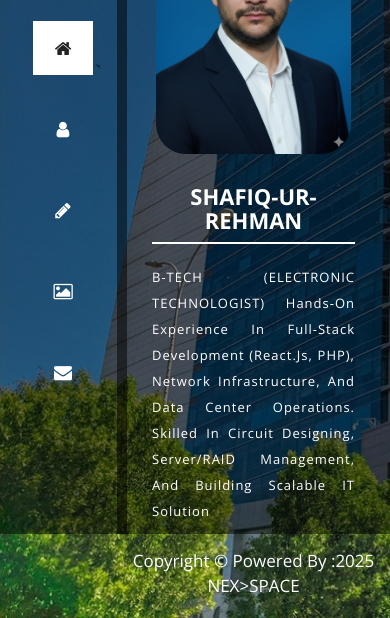
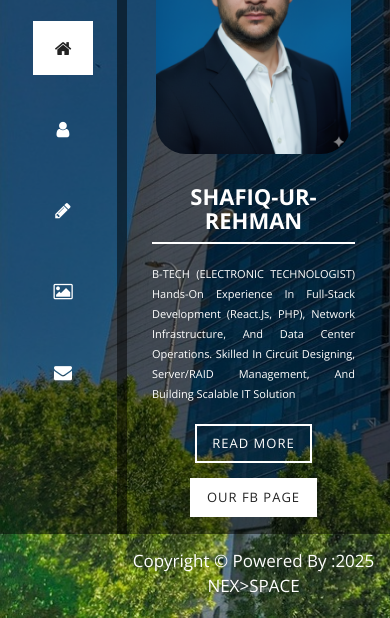
Before and after one commit to iamshafiqrehman/my-project, a plain HTML site: page index.html in a window 390 px wide. Shown: the part 226-844 px from the top of the page. Drawn offline with nearby package versions, Linux system fonts and the light colour scheme.

Commit message:
project added

```diff
--- a/css/templatemo-main.css
+++ b/css/templatemo-main.css
@@ -348,16 +348,71 @@ nav a:hover::before {
 	margin-top: 0px;
 }
 
+/* Media Queries niche add karein is added for mobile responsive tag*/
+
+@media (max-width: 768px) {
+  .first-content p {
+    font-size: 12px;
+    line-height: 22px;
+  }
+}
+@media (max-width: 480px) {
+  .first-content p {
+    font-size: 11px;
+    line-height: 20px;
+  }
+}
+
+@media (max-width: 339px) {
+  .first-content p {
+    font-size: 9px;
+    line-height: 19px;
+  }
+}
+
+
+
+
+
+
+
+
+
+
 .first-content p {
 	color: #fff;
 	font-size: 13px;
 	text-transform: capitalize;
 	font-weight: 300;
-	letter-spacing: 1px;
+	letter-spacing: 0px;
 	line-height: 26px;
 	margin-bottom: 20px;
 	text-align: justify;
 }
+/* Media Queries niche add karein is added for mobile responsive tag*/
+
+@media (max-width: 768px) {
+  .first-content p {
+    font-size: 12px;
+    line-height: 22px;
+  }
+}
+@media (max-width: 480px) {
+  .first-content p {
+    font-size: 11px;
+    line-height: 20px;
+  }
+}
+
+@media (max-width: 339px) {
+  .first-content p {
+    font-size: 9px;
+    line-height: 19px;
+  }
+}
+
+
+
 
 .first-content em {
 	font-style: normal;
```
